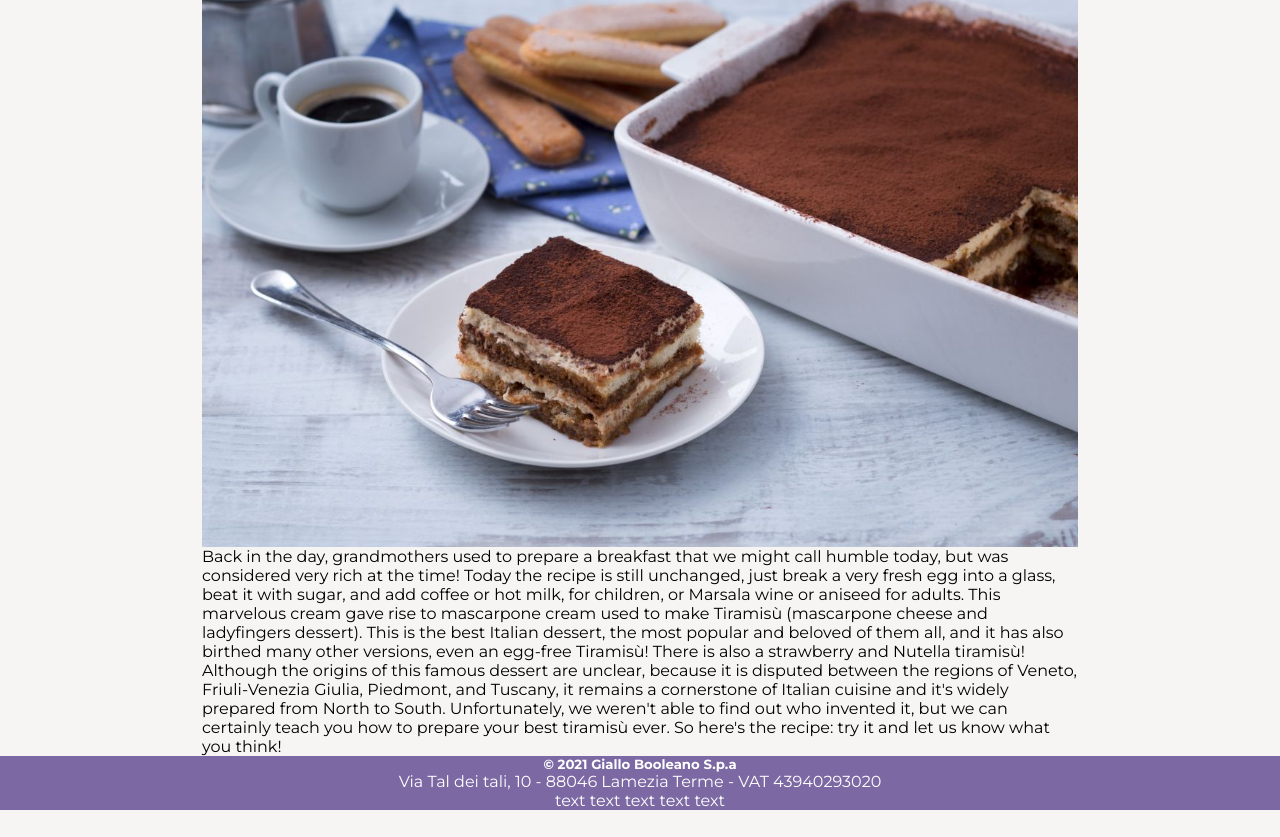
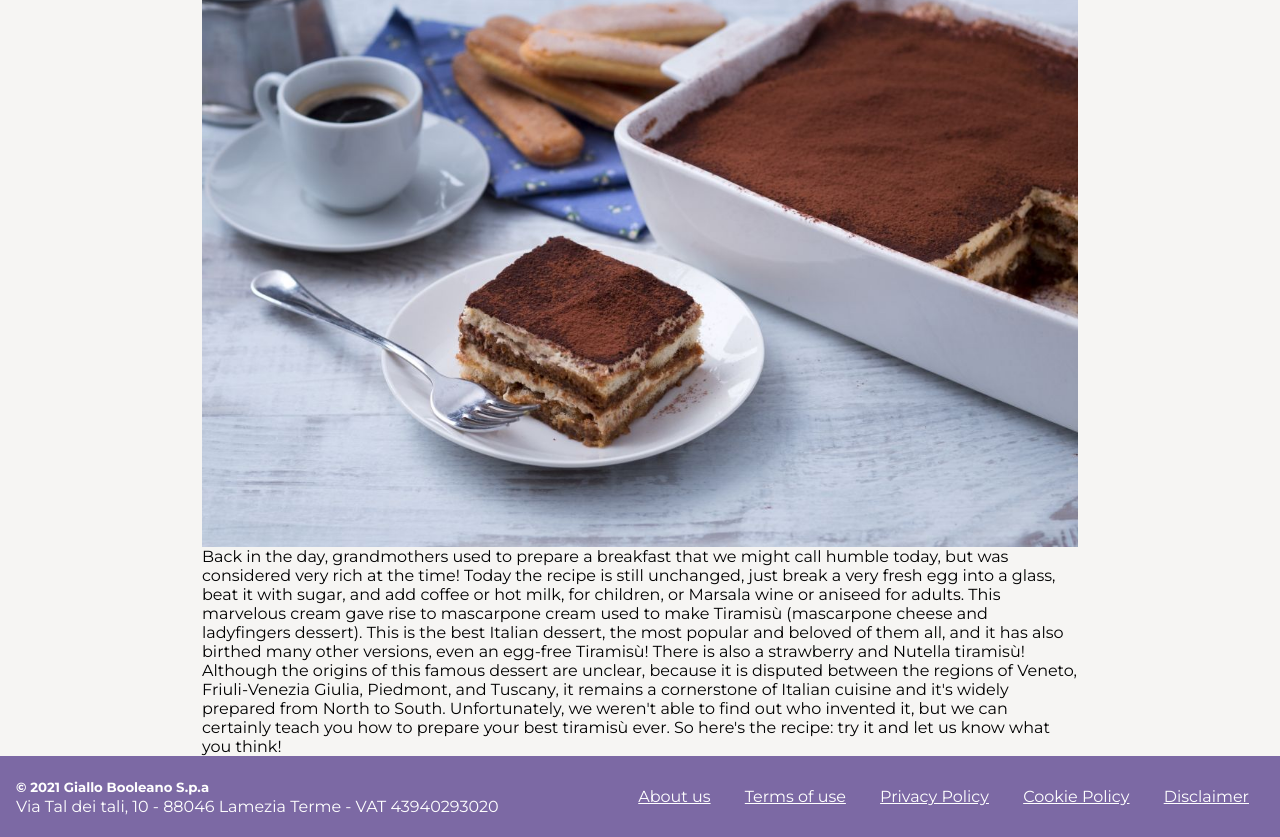
Before and after one commit to FrancescaRomagnoli/htmlcss-responsive-layout, a plain HTML site: page index.html in a window 1280 px wide. Shown: the part 760-1597 px from the top of the page. Before the commit the page ends 1570 px from the top, so only its background shows below. Drawn offline with Linux system fonts and the light colour scheme.

Commit message:
add footer styling

```diff
--- a/css/style.css
+++ b/css/style.css
@@ -168,10 +168,15 @@ footer {
 .footer-container {
   text-align: center;
   color: white;
+  /* font-size: 0.9rem; */
+  padding: 1rem;
+  line-height: 1.2rem;
 }
 
 .footer-link {
   display: inline-block;
+  text-decoration: underline;
+  padding: 15px;
 }
 
 /* # MEDIA QUERY */
@@ -203,4 +208,14 @@ footer {
   .d-lg-inlineb {
     display: inline-block;
   }
+
+  .footer-container {
+    display: flex;
+    justify-content: space-between;
+    align-items: center;
+    text-align: left;
+  }
+
+  .site-footer {
+  }
 }
--- a/index.html
+++ b/index.html
@@ -175,46 +175,46 @@
     <!-- FOOTER -->
     <footer class="site-footer">
       <div class="footer-container">
-        <div>
+        <div class="col">
           <h5>&copy 2021 Giallo Booleano S.p.a</h5>
           <p>Via Tal dei tali, 10 - 88046 Lamezia Terme - VAT 43940293020</p>
         </div>
         <!-- FOOTER NAV -->
-        <nav>
+        <nav class="col">
           <ul>
             <li class="footer-link">
               <a
                 href="https://media3.giphy.com/media/v1.Y2lkPTc5MGI3NjExenV1dWE5MGRhZ3JvNmNmdXFsOGZxanYzcjN4MzU2bW84ZGYyaWV5ZyZlcD12MV9pbnRlcm5hbF9naWZfYnlfaWQmY3Q9dg/aOWVLT48mJYHwfVFdo/giphy.gif"
                 target="_blank"
-                >text</a
+                >About us</a
               >
             </li>
             <li class="footer-link">
               <a
                 href="https://media3.giphy.com/media/v1.Y2lkPTc5MGI3NjExenV1dWE5MGRhZ3JvNmNmdXFsOGZxanYzcjN4MzU2bW84ZGYyaWV5ZyZlcD12MV9pbnRlcm5hbF9naWZfYnlfaWQmY3Q9dg/aOWVLT48mJYHwfVFdo/giphy.gif"
                 target="_blank"
-                >text</a
+                >Terms of use</a
               >
             </li>
             <li class="footer-link">
               <a
                 href="https://media3.giphy.com/media/v1.Y2lkPTc5MGI3NjExenV1dWE5MGRhZ3JvNmNmdXFsOGZxanYzcjN4MzU2bW84ZGYyaWV5ZyZlcD12MV9pbnRlcm5hbF9naWZfYnlfaWQmY3Q9dg/aOWVLT48mJYHwfVFdo/giphy.gif"
                 target="_blank"
-                >text</a
+                >Privacy Policy</a
               >
             </li>
             <li class="footer-link">
               <a
                 href="https://media3.giphy.com/media/v1.Y2lkPTc5MGI3NjExenV1dWE5MGRhZ3JvNmNmdXFsOGZxanYzcjN4MzU2bW84ZGYyaWV5ZyZlcD12MV9pbnRlcm5hbF9naWZfYnlfaWQmY3Q9dg/aOWVLT48mJYHwfVFdo/giphy.gif"
                 target="_blank"
-                >text</a
+                >Cookie Policy</a
               >
             </li>
             <li class="footer-link">
               <a
                 href="https://media3.giphy.com/media/v1.Y2lkPTc5MGI3NjExenV1dWE5MGRhZ3JvNmNmdXFsOGZxanYzcjN4MzU2bW84ZGYyaWV5ZyZlcD12MV9pbnRlcm5hbF9naWZfYnlfaWQmY3Q9dg/aOWVLT48mJYHwfVFdo/giphy.gif"
                 target="_blank"
-                >text</a
+                >Disclaimer</a
               >
             </li>
           </ul>
```
